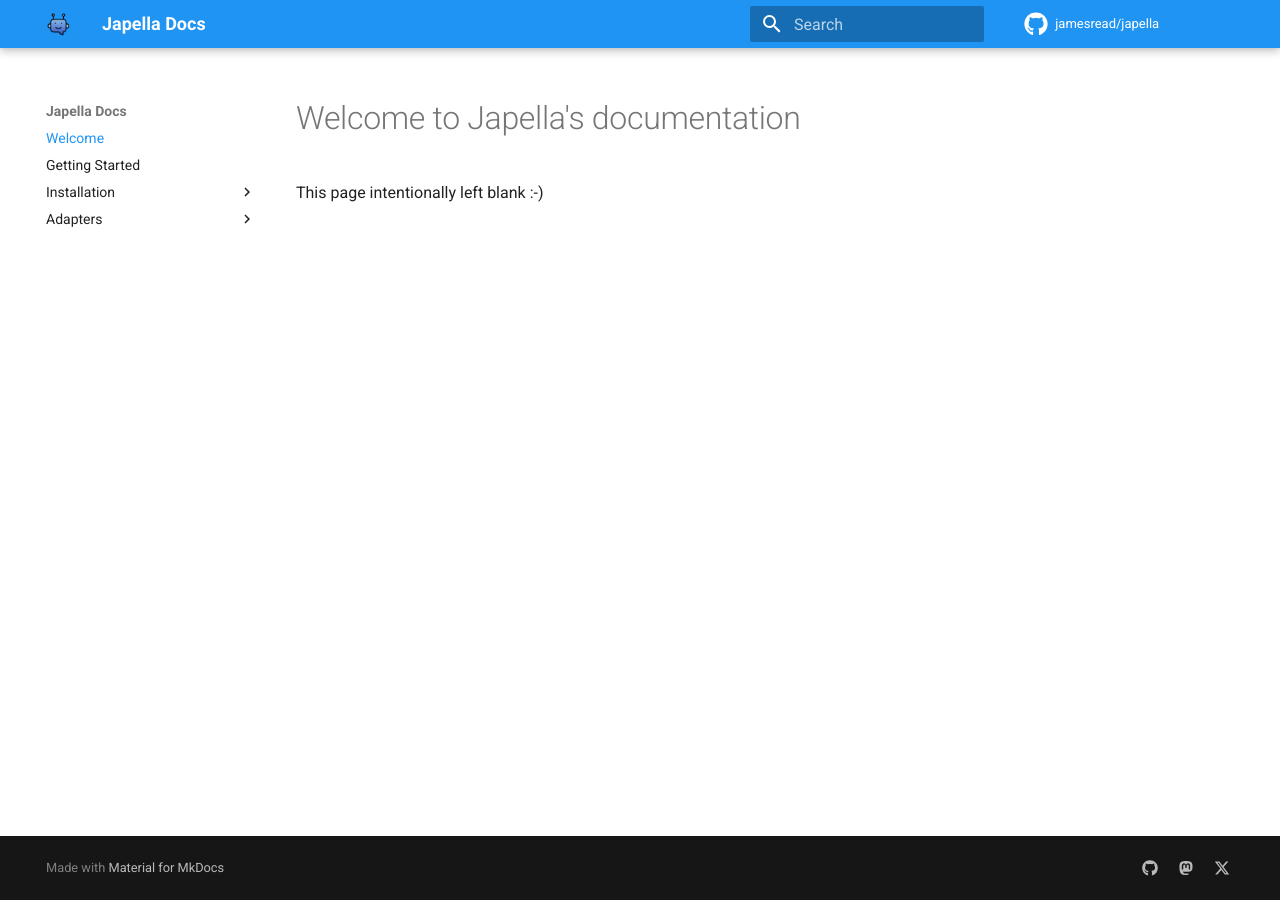
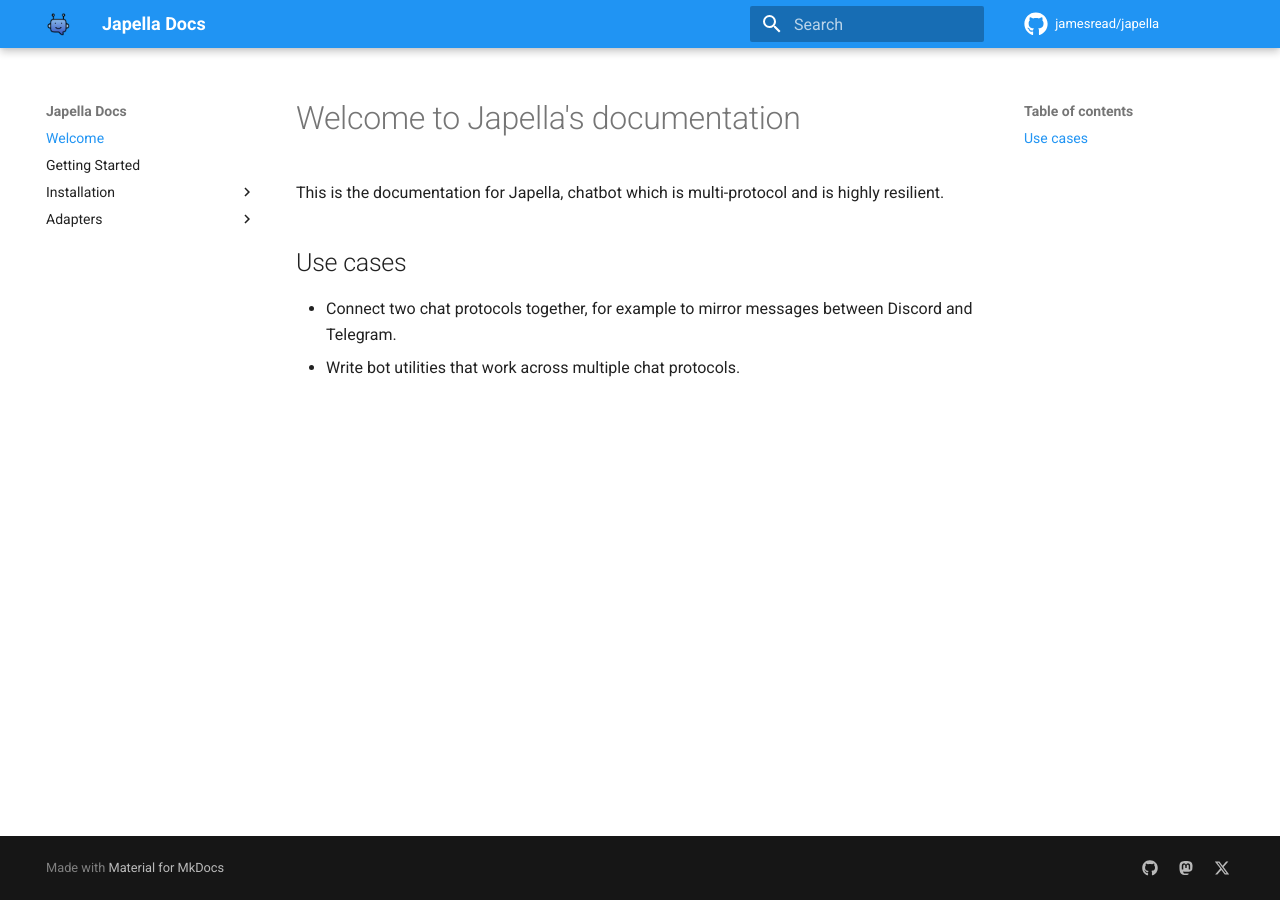
Before and after one commit to jamesread/Japella, an MkDocs documentation site: the page built from docs/index.md, in a window 1280 px wide. Built offline with MkDocs 1.6.1 and Material for MkDocs 9.7.7, drawn with Linux system fonts in a browser that asks for light colours; comment, search, counter and statistics services are not loaded.

Commit message:
docs: update

```diff
--- a/docs/index.md
+++ b/docs/index.md
@@ -1,3 +1,8 @@
 # Welcome to Japella's documentation
 
-This page intentionally left blank :-)
+This is the documentation for Japella, chatbot which is multi-protocol and is highly resilient.
+
+## Use cases
+
+* Connect two chat protocols together, for example to mirror messages between Discord and Telegram.
+* Write bot utilities that work across multiple chat protocols.
```
Also changed, not shown: docs/gettingStarted.md (+1 -1 lines).
